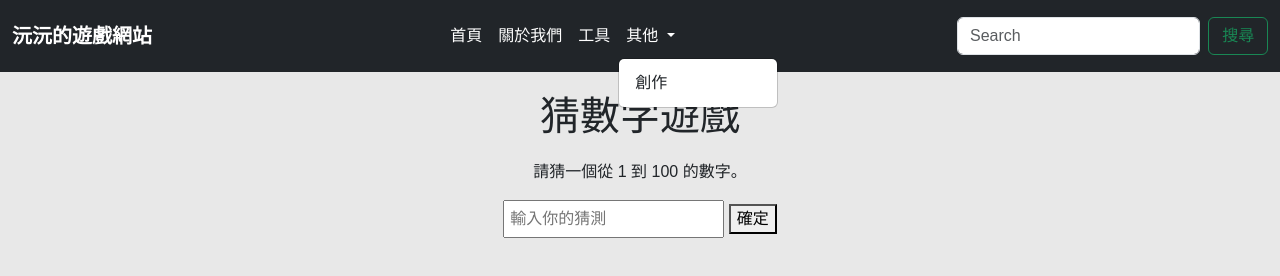
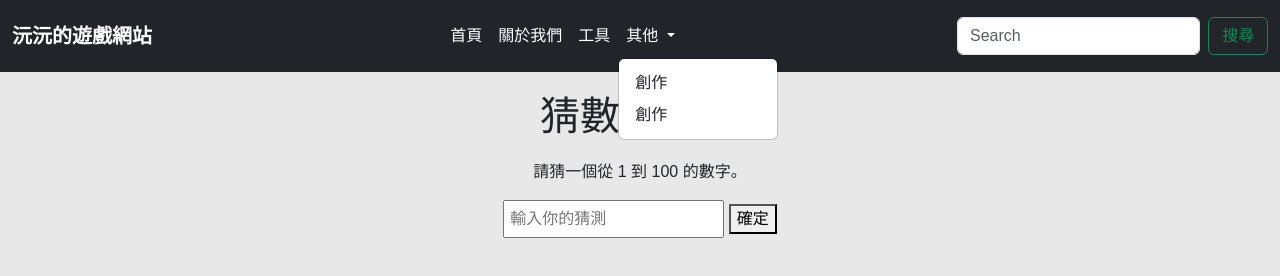
Before and after one commit to midtwo945/mizumoto_yui_pages, a plain HTML site: page guess_number_game.html in a window 1280 px wide. Both pictures are taken after a click on the button "其他". Drawn offline with nearby package versions, Linux system fonts and the light colour scheme.

Commit message:
Update guess_number_game.html

```diff
--- a/guess_number_game.html
+++ b/guess_number_game.html
@@ -71,6 +71,7 @@
                     </a>
                     <ul class="dropdown-menu">
                       <li><a class="dropdown-item" href="#">創作</a></li>
+                      <li><a class="dropdown-item" href="#">創作</a></li>
                     </ul>
                 </li>
             </ul>
```
